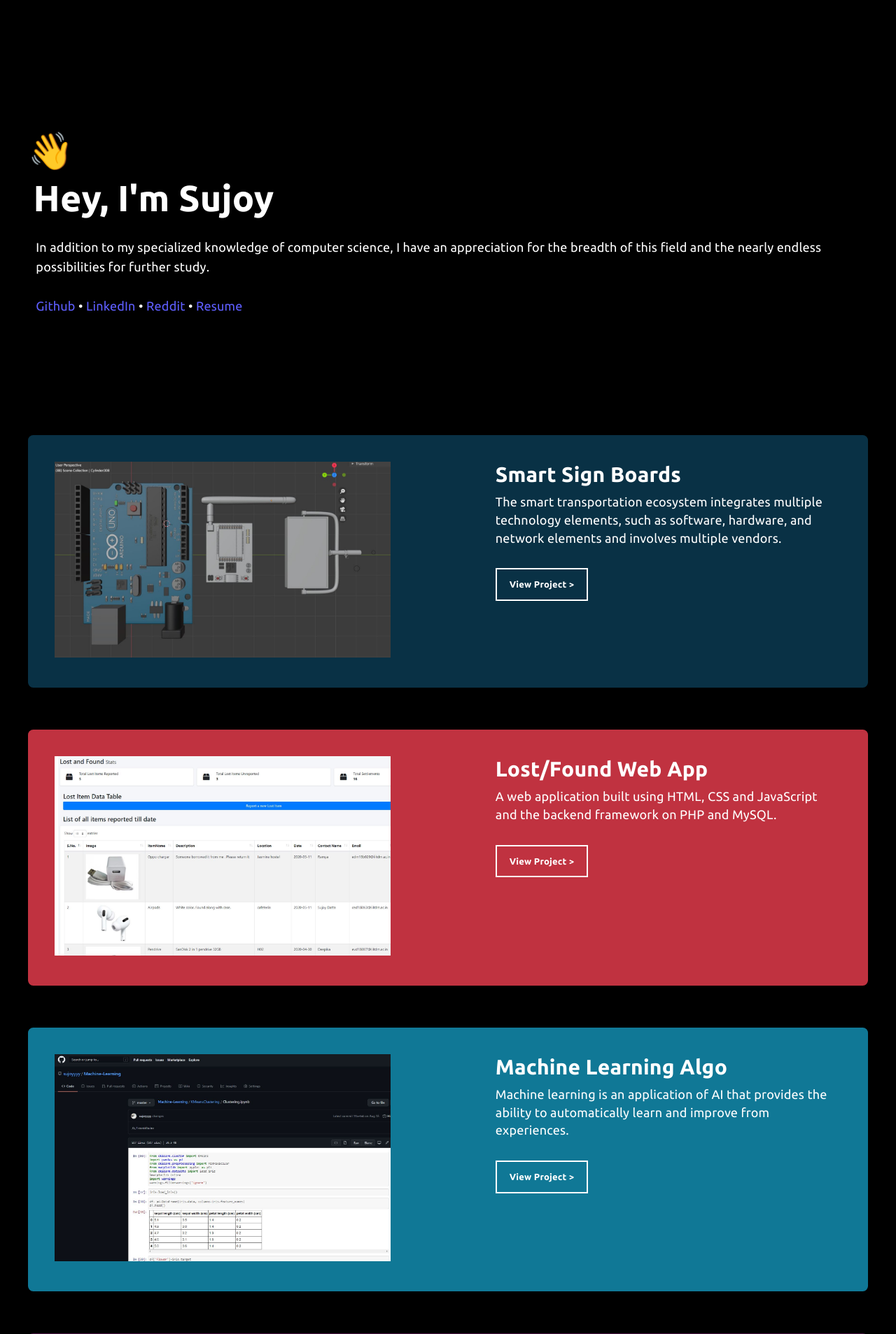
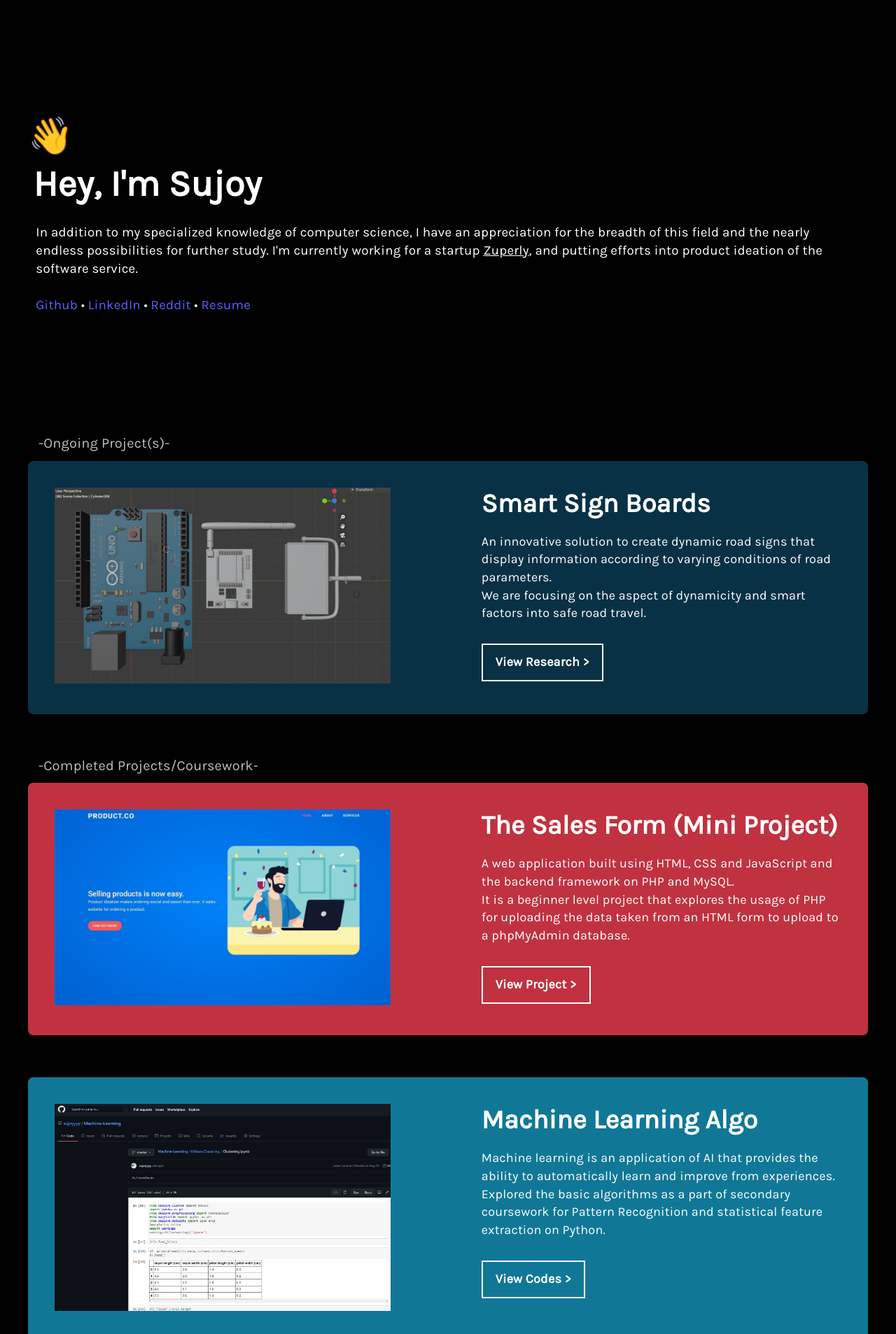
Before and after one commit to sujoyyyy/sujoyyyy.github.io, a PHP site: page / in a window 1280 px wide. Shown: the top 1907 px of the page at 70% size. Run offline with PHP 8.4, Linux system fonts and the light colour scheme; some libraries are stand-ins or nearby versions.

Commit message:
added resume

```diff
--- a/css/templatemo-style.css
+++ b/css/templatemo-style.css
@@ -6,7 +6,7 @@ body
 	{
 		background: #000;
     color: #fff;
-    font-family: manrope,Oxygen,Ubuntu,Cantarell,open sans,helvetica neue;
+    font-family: 'Karla', sans-serif;
     font-weight: 400;
     letter-spacing: .2px;
 	}
@@ -130,7 +80,7 @@ img {
   background-size: cover;
   background-position: center;
   min-height: 500px;
-  padding-top: 180px;
+  padding-top: 160px;
   padding-bottom: 100px;
 }
 #home h1,
@@ -139,42 +89,8 @@ img {
   font-size: 52px;
 }
 
-
-/* divider section */
-.divider {
-  color: #fff;
-  text-align: center;
-}
-.divider .fa {
-  border: 2px solid #fff;
-  border-radius: 50%;
-  font-size: 32px;
-  width: 80px;
-  height: 80px;
-  line-height: 76px;
-  text-transform: capitalize;
-}
-.divider h2 {
-  padding-bottom: 4px;
-}
-.divider .divider-wrapper {
-  padding: 40px 20px 40px 20px;
-  position: relative;
-  bottom: 40px;
-  transition: all 0.4s ease-in;
-}
-.divider .divider-wrapper:hover {
-  bottom: 60px;
-  cursor: pointer;
-}
-.divider .divider-one {
-  background: #c14000;
-}
-.divider .divider-two {
-  background: #009988;
-}
-.divider .divider-three {
-  background: #ffa500;
+#home p{
+  font-size: 18.75px;
 }
 
 /* about section */
@@ -197,11 +113,13 @@ img {
 }
 #about .about-des {
   padding-top: 20px;
-  padding-left: 30px;
-  padding-right: 20px;
+  padding-left: 10px;
+  padding-right: 1px;
+  text-justify: auto;
 }
 #about .btn {
   margin-top: 30px;
+  font-size: 18px;
 }
 
 
--- a/index.html
+++ b/index.html
@@ -24,24 +24,9 @@
 	<!-- google web font css -->
 	<link href='http://fonts.googleapis.com/css?family=Montserrat:400,700' rel='stylesheet' type='text/css'>
 	<link href="https://fonts.googleapis.com/css?family=Montserrat:400,500,700,900|Ubuntu:400,500,700" rel="stylesheet">
+	<link rel="preconnect" href="https://fonts.gstatic.com">
+	<link href="https://fonts.googleapis.com/css2?family=Karla&display=swap" rel="stylesheet">
 	<style>
-		img:hover {
-			-webkit-border-radius: 10px;
-			-moz-border-radius: 10px;
-			border-radius: 10px;
-			-webkit-box-shadow: 0px 0px 30px 0px rgba(0, 255, 0, 0.67);
-			-moz-box-shadow: 0px 0px 30px 0px rgba(0, 255, 0, 0.67);
-			box-shadow: 0px 0px 30px 0px rgba(0, 255, 0, 0.67);
-		}
-
-		img:last-of-type:hover {
-			-webkit-border-radius: 10px;
-			-moz-border-radius: 10px;
-			border-radius: 10px;
-			-webkit-box-shadow: 0px 0px 30px 0px rgba(8, 232, 0, 0.952);
-			-moz-box-shadow: 0px 0px 30px 0px rgba(8, 232, 0, 0.952);
-			box-shadow: 0px 0px 30px 0px rgba(8, 232, 0, 0.952);
-		}
 
 		.zoom {
 			transition: 0.4s;
@@ -68,38 +53,46 @@
 				<h1>👋</h1><br>
 				<h1 style="margin: 0.2cm;">Hey, I'm Sujoy &nbsp;<br><br></h1>
 
-				<p style="font-size: 18px; margin: 0.3cm; line-height: 28px;">
+				<p style="margin: 0.3cm; line-height: 26px;">
 					In addition to my specialized knowledge of computer science, I have an appreciation for the breadth
-					of this field and the nearly endless possibilities for further study. <br><br>
+					of this field and the nearly endless possibilities for further study. I'm currently working for a
+					startup <a href="https://www.zuperly.com"
+						style="color: white; text-decoration: underline ;">Zuperly</a>, and putting efforts into product
+					ideation of the software service. <br><br>
 					<a style="color: #5E5EFF;" href="https://www.github.com/sujoyyyy">Github</a>&nbsp;•&nbsp;<a
 						style="color: #5E5EFF;"
 						href="https://www.linkedin.com/in/sujoy-datta-2769441a0/">LinkedIn</a>&nbsp;•&nbsp;<a
 						style="color: #5E5EFF;" href="https://www.reddit.com/user/sujoyyyy">Reddit</a>&nbsp;•&nbsp<a
 						style="color: #5E5EFF;"
-						href="https://drive.google.com/file/d/1TJZC1L6NXxoIBSGbZ3FaZyWGL5u8q8IC/view?usp=sharing">Resume</a>
+						href="Sujoy Datta Resume.pdf" download>Resume</a>
 				</p>
 			</div>
 		</div>
+
 	</div>
 
 
 
 	<!-- about section -->
 	<div id="about" style="margin-top: 0;">
-		<div class="container zoom" style="background-color: #093145; border-radius: 0.2cm; size: 3vw;">
+		<div class="container" style="background-color: black;">
+			<P style="font-size: 20px; color: #C2BCBC;background-color: black;">-Ongoing Project(s)-<br></P></div>
+		<div class="container zoom" style="background-color: #093145; border-radius: 0.2cm;">
 			<div class="row">
 				<div class="col-md-6 col-sm-8">
 					<img style="all: unset; padding: 1cm; max-width:80%; height:auto;"
 						src="images/WhatsApp Image 2020-11-03 at 13.15.00.jpeg" class="img-responsive" alt="about img">
 				</div>
 				<div class="col-md-6 col-sm-12 about-des">
-					<h2 style="padding-left: 1cm; padding-right: 1cm;">Smart Sign Boards</h2>
-					<p style="padding-left: 1cm; padding-right: 1cm; font-size: 18px;">The smart transportation
-						ecosystem integrates multiple technology elements, such as software, hardware, and network
-						elements and involves multiple vendors.
+					<h2 style="padding-left: 1cm; padding-right: 1cm; font-size: 1cm;padding-bottom: 0.3cm;">Smart Sign Boards</h2>
+					<p style="padding-left: 1cm; padding-right: 1cm; font-size: 18px;">An innovative solution to create
+						dynamic road signs that display information according to varying conditions of road parameters.<br>
+						We are focusing on the aspect of dynamicity and smart factors into safe road travel.
+
+
 						<br>
 						<a href="https://drive.google.com/drive/folders/1Tg5RP43M1_t4EE9gVe6QPCN1RxE2_3Nm?usp=sharing"
-							target="_blank" class="btn btn-default">View Project ></a>
+							target="_blank" class="btn btn-default">View Research ></a>
 					</p>
 
 				</div>
@@ -111,18 +104,20 @@
 
 
 		<div id="about" style="margin-top: 0;">
+			<div class="container" style="background-color: black;">
+				<P style="font-size: 20px; color: #C2BCBC;background-color: black;">-Completed Projects/Coursework-<br></P></div>
 			<div class="container zoom" style="background-color: #c03240;border-radius: 0.2cm">
 				<div class="row">
 					<div class="col-md-6 col-sm-12">
-						<img style="all: unset; padding: 1cm; max-width:80%;height: auto;" src="images/lost.JPG"
+						<img style="all: unset; padding: 1cm; max-width:80%;height: auto;" src="images/Capture.JPG"
 							class="img-responsive" alt="about img">
 					</div>
 					<div class="col-md-6 col-sm-12 about-des">
-						<h2 style="padding-left: 1cm; padding-right: 1cm;">Lost/Found Web App</h2>
+						<h2 style="padding-left: 1cm; padding-right: 1cm;font-size: 1cm;padding-bottom: 0.3cm;">The Sales Form (Mini Project)</h2>
 						<p style="padding-left: 1cm; padding-right: 1cm; font-size: 18px;">A web application built using
-							HTML, CSS and JavaScript and the backend framework on PHP and MySQL.<br>
+							HTML, CSS and JavaScript and the backend framework on PHP and MySQL.<br>It is a beginner level project that explores the usage of PHP for uploading the data taken from an HTML form to upload to a phpMyAdmin database.<br>
 
-							<a href="https://prateeklostandfound.000webhostapp.com/" target="_blank"
+							<a href="https://product-co.herokuapp.com/" target="_blank"
 								class="btn btn-default">View Project ></a>
 						</p>
 
@@ -142,13 +137,13 @@
 							src="images/Capture-sugga (2).jpg" class="img-responsive" alt="about img">
 					</div>
 					<div class="col-md-6 col-sm-12 about-des">
-						<h2 style="padding-left: 1cm; padding-right: 1cm;">Machine Learning Algo</h2>
+						<h2 style="padding-left: 1cm; padding-right: 1cm;font-size: 1cm;padding-bottom: 0.3cm;">Machine Learning Algo</h2>
 						<p style="padding-left: 1cm; padding-right: 1cm; font-size: 18px;">Machine learning is an
 							application of AI that provides the ability to automatically learn and improve from
-							experiences.
+							experiences.<br>Explored the basic algorithms as a part of secondary coursework for Pattern Recognition and statistical feature extraction on Python.
 							<br>
 							<a href="https://github.com/sujoyyyy/Machine-Learning" target="_blank"
-								class="btn btn-default">View Project ></a>
+								class="btn btn-default">View Codes ></a>
 						</p>
 
 					</div>
@@ -168,12 +163,12 @@
 							class="img-responsive" alt="about img">
 					</div>
 					<div class="col-md-6 col-sm-12 about-des">
-						<h2 style="padding-left: 1cm; padding-right: 1cm;">Web Scraping</h2>
+						<h2 style="padding-left: 1cm; padding-right: 1cm;font-size: 1cm; padding-bottom: 0.3cm;">Web Scraping</h2>
 						<p style="padding-left: 1cm; padding-right: 1cm; font-size: 18px;">Web scraping, web harvesting,
-							or web data extraction is data scraping used for extracting data from websites.
+							or web data extraction is data scraping used for extracting data from websites.<br>Explored the beautifulSoup library on python and tried scraping some random websites.
 							<br>
 							<a href="https://github.com/sujoyyyy/Website-Scraping-Template" target="_blank"
-								class="btn btn-default">View Project ></a>
+								class="btn btn-default">View Codes ></a>
 						</p>
 
 					</div>
```
Also changed, not shown: other parts of css/templatemo-style.css (+1 -51 lines), images/Capture (1).jpg (deleted), images/Capture.JPG, 1 other file.
